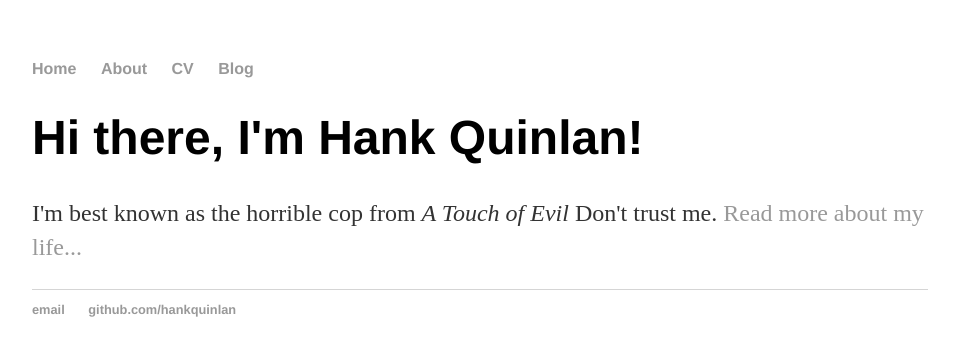
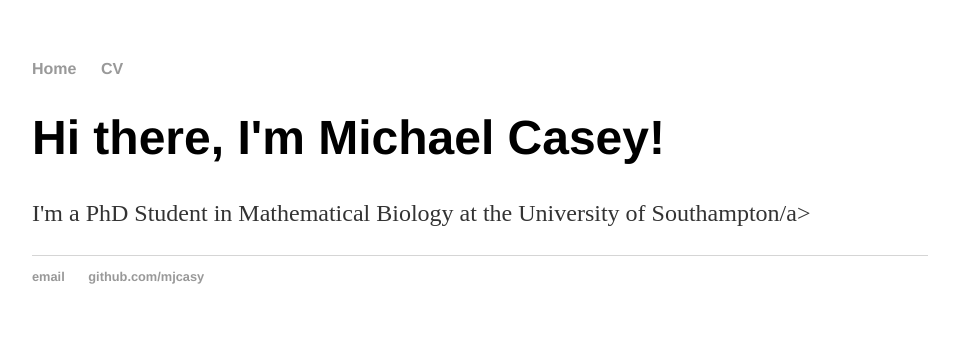
Before and after one commit to mjcasy/mjcasey.github.io, a plain HTML site: page index.html in a window 1280 px wide. Shown: the whole page, without its empty margins (160-1119 px from the left). Drawn offline with Linux system fonts and the light colour scheme.

Commit message:
Update index.html
Personalised

```diff
--- a/index.html
+++ b/index.html
@@ -9,21 +9,19 @@
 		<nav>
     		<ul>
         		<li><a href="/">Home</a></li>
-	        	<li><a href="/about">About</a></li>
         		<li><a href="/cv">CV</a></li>
-        		<li><a href="/blog">Blog</a></li>
     		</ul>
 		</nav>
 		<div class="container">
     		<div class="blurb">
-        		<h1>Hi there, I'm Hank Quinlan!</h1>
-				<p>I'm best known as the horrible cop from <em>A Touch of Evil</em> Don't trust me. <a href="/about">Read more about my life...</a></p>
+        		<h1>Hi there, I'm Michael Casey!</h1>
+				<p>I'm a PhD Student in Mathematical Biology at the University of Southampton/a></p>
     		</div><!-- /.blurb -->
 		</div><!-- /.container -->
 		<footer>
     		<ul>
-        		<li><a href="mailto:hankquinlanhub@gmail.com">email</a></li>
-        		<li><a href="https://github.com/hankquinlan">github.com/hankquinlan</a></li>
+        		<li><a href="mailto:m.j.casey@soton.ac.uk">email</a></li>
+        		<li><a href="https://github.com/mjcasy">github.com/mjcasy</a></li>
 			</ul>
 		</footer>
 	</body>
```
